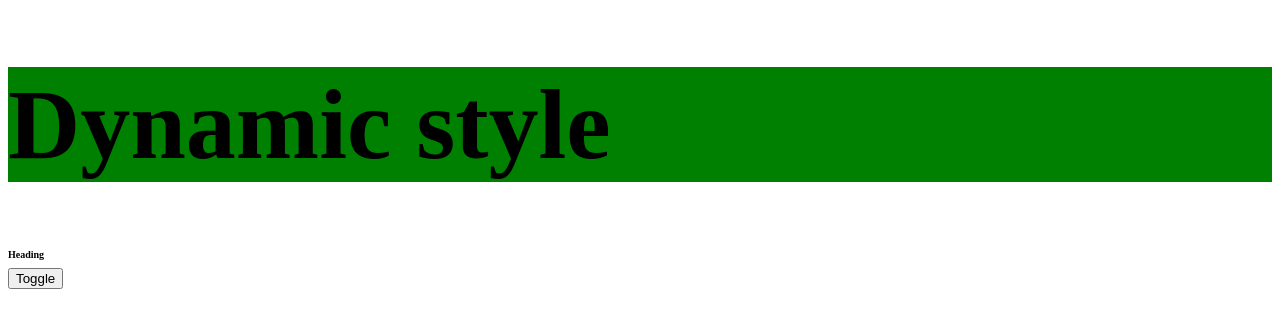
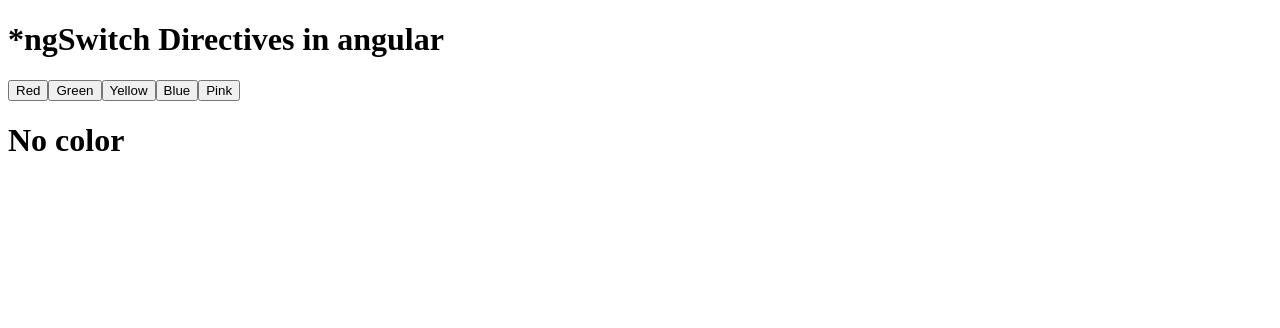
Before and after one commit to leonischu/Angular, an Angular app: page / in a window 1280 px wide. Shown: the top 328 px of the page. Built offline with nearby package versions, Linux system fonts and the light colour scheme.

Commit message:
*ng Directives

```diff
--- a/src/app/app.html
+++ b/src/app/app.html
@@ -1,5 +1,37 @@
-<h1 [style.backgroundColor]="bgColor"
-[style.fontSize] = "fontSize"
->Dynamic style</h1>
-<h2 [style.fontSize] = "zoom ? headingSizeBig : headingSizeSmall">Heading</h2>
-<button (click)="update()">Toggle</button>
+<!-- <h1 *ngIf = "show">Heading tag</h1> -->
+
+<!-- <ul>
+    <li *ngFor = "let x of students">
+        {{x}}
+    </li>
+</ul>
+
+ -->
+
+<!-- <div *ngIf ="login; else elseBlock">
+  <a href="">logout</a>
+
+</div>
+
+<ng-template #elseBlock>
+<a href="">login</a>
+</ng-template>
+ -->
+
+
+ <h1>*ngSwitch Directives in angular</h1>
+
+<button (click) = "changeColor('red')">Red</button>
+<button (click) = "changeColor('green')">Green</button>
+<button (click) = "changeColor('yellow')">Yellow</button>
+<button (click) = "changeColor('blue')">Blue</button>
+<button (click) = "changeColor('pink')">Pink</button>
+
+ <div [ngSwitch]="color">
+ <h1 *ngSwitchCase="'red'"   style="background-color: red;">Red Color</h1>
+ <h1 *ngSwitchCase="'green'"   style="background-color: green;">Green Color</h1>
+ <h1 *ngSwitchCase="'yellow'"   style="background-color: yellow;">Yellow Color</h1>
+ <h1 *ngSwitchCase="'blue'"   style="background-color: blue;">Blue Color</h1>
+ <h1 *ngSwitchCase="'pink'"   style="background-color: pink;">Pink Color</h1>
+ <h1 *ngSwitchDefault >No color</h1>
+ </div>
--- a/src/app/app.ts
+++ b/src/app/app.ts
@@ -1,3 +1,4 @@
+import { NgFor, NgIf, NgSwitch, NgSwitchCase, NgSwitchDefault } from '@angular/common';
 import { Component, computed, effect, Signal, signal, WritableSignal } from '@angular/core';
 import { FormsModule } from '@angular/forms';
 import { RouterOutlet } from '@angular/router';
@@ -5,19 +6,22 @@ import { RouterOutlet } from '@angular/router';
 
 @Component({
   selector: 'app-root',
-  imports: [RouterOutlet,FormsModule],
+  imports: [RouterOutlet,FormsModule,NgIf,NgFor,NgSwitch,NgSwitchCase,NgSwitchDefault],
   templateUrl: './app.html',
   styleUrl: './app.css'
 })
 export class App {
-  bgColor = "green"
-  fontSize = "100px"
-  headingSizeBig = "40px"
-  headingSizeSmall = "10px"
 
-  zoom = false
-  update(){
-    this.zoom = !this.zoom
-  }
+color = "black"
+
+ changeColor(color:string){
+  this.color = color
+ }
 
 }
+
+
+
+  // show = true
+  // students = ['ram','hari','sam'];
+  // login = false;
```
